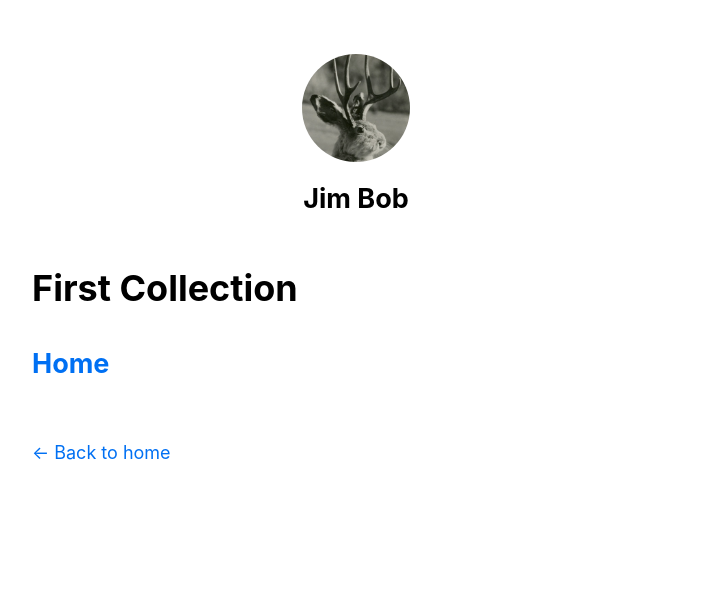
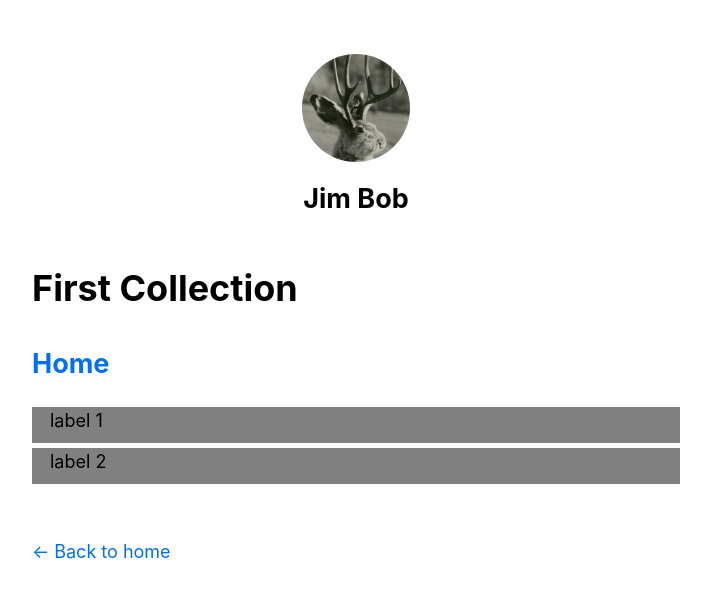
Before and after one commit to BrandtDavis/todo-app, a Next.js app in the folder client/: page /collections/first-collection in a window 1280 px wide. Shown: the top 598 px of the page, without its empty margins (284-995 px from the left). Built offline with nearby package versions, Linux system fonts and the light colour scheme.

Commit message:
Create basic list component

```diff
--- /dev/null
+++ b/client/components/List.tsx
@@ -0,0 +1,11 @@
+import Item from "./Item"
+
+export default function List() {
+
+    return (
+        <div>
+            <Item label="label 1"></Item>
+            <Item label="label 2"></Item>
+        </div>
+    )
+}
--- a/client/pages/collections/first-collection.tsx
+++ b/client/pages/collections/first-collection.tsx
@@ -1,6 +1,7 @@
 import Link from 'next/link'
 import Head from 'next/head'
 import Layout from '../../components/layout'
+import List from '../../components/List'
 
 export default function FirstItem() {
     return(
@@ -13,6 +14,7 @@ export default function FirstItem() {
                 <h2>
                     <Link href="/">Home</Link>
                 </h2>
+                <List></List>
         </Layout>
         </>
     )
```
